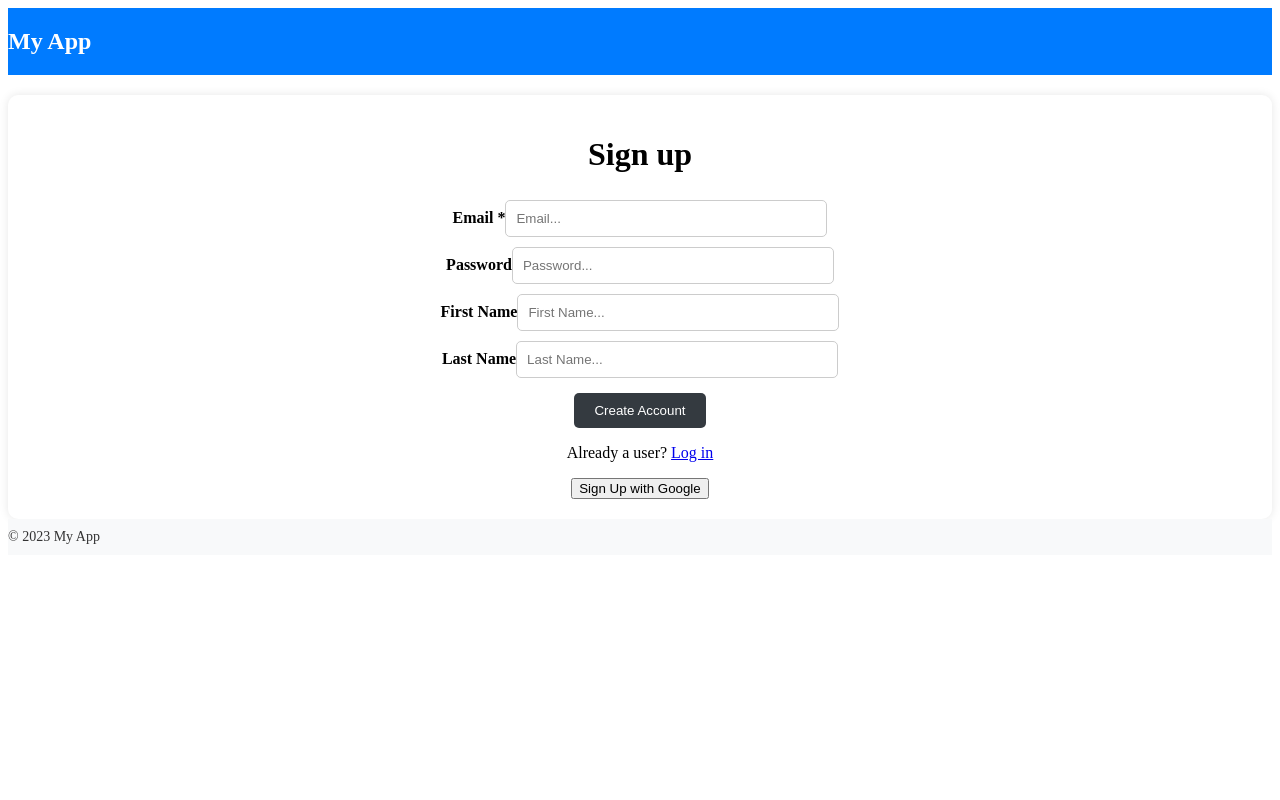
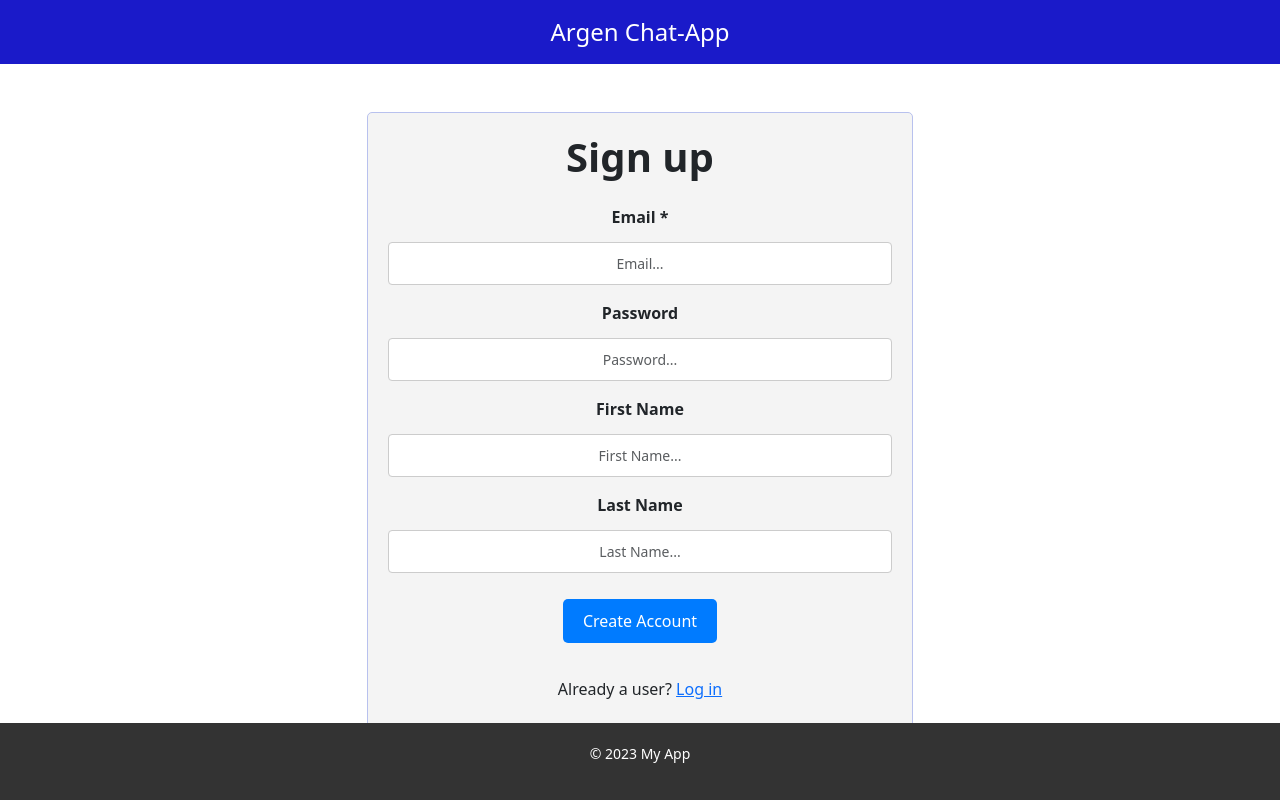
Before and after one commit to Argen96/Chat-Application-FronEnd, a React (Create React App) app in the folder chat-application/: page / in a window 1280 px wide. Built offline with nearby package versions, Linux system fonts and the light colour scheme.

Commit message:
added stylization
added stylization

```diff
--- a/chat-application/package.json
+++ b/chat-application/package.json
@@ -6,6 +6,7 @@
     "@testing-library/jest-dom": "^5.17.0",
     "@testing-library/react": "^13.4.0",
     "@testing-library/user-event": "^13.5.0",
+    "bootstrap": "^5.3.2",
     "react": "^18.2.0",
     "react-dom": "^18.2.0",
     "react-hook-form": "^7.46.2",
--- a/chat-application/src/App.js
+++ b/chat-application/src/App.js
@@ -2,6 +2,8 @@ import React from 'react';
 import { BrowserRouter, Routes, Route } from "react-router-dom";
 import SignUp from './public/signUp/signUp.js';
 import LogIn from './public/login/logIn.js';
+import ForgetPssw from './public/password/forgPssw.js';
+import ResetPasswordPage from './public/password/resetPssw.js';
 
 function App(){
     return (
@@ -9,10 +11,11 @@ function App(){
           <Routes>
             <Route path = '/' element = {<SignUp/>}> </Route>
             <Route path = '/log-in' element = {<LogIn />}> </Route>
+            <Route path = '/forgot-password' element = {<ForgetPssw/>}> </Route>
+            <Route path = '/reset-password' element = {<ResetPasswordPage/>}> </Route>
           </Routes>
       </BrowserRouter>
      );
     }
 
-
 export default App
--- a/chat-application/src/components/footer/style.css
+++ b/chat-application/src/components/footer/style.css
@@ -1,10 +1,13 @@
 .custom-footer {
-    background-color: #f8f9fa;
-    padding: 10px 0;
-  }
+  background-color: #333;
+  color: #fff;
+  padding: 20px 0;
+  text-align: center;
+  position: fixed;
+  bottom: 0;
+  width: 100%;
+}
 
-  .custom-footer-text {
-    color: #333;
-    font-size: 14px;
-    margin: 0;
-  }
+.custom-footer-text {
+  font-size: 14px;
+}
--- a/chat-application/src/components/header/header.js
+++ b/chat-application/src/components/header/header.js
@@ -3,7 +3,7 @@ import './style.css'
 function Header (){
     return (
         <header className="custom-header">
-        <h1 className="text-center custom-header-text">My App</h1>
+        <h1 className="text-center custom-header-text">Argen Chat-App</h1>
         </header>
     )
 }
--- a/chat-application/src/components/header/style.css
+++ b/chat-application/src/components/header/style.css
@@ -1,11 +1,19 @@
+/* style.css */
+body{
+  margin:0
+}
+
 .custom-header {
-    background-color: #007bff;
-    padding: 20px 0;
-    margin-bottom: 20px;
-  }
+  background-color:rgb(26, 26, 201); /* Set your preferred background color */
 
-  .custom-header-text {
-    color: #fff;
-    font-size: 24px;
-    margin: 0;
-  }
+  padding: 20px 0; /* Add padding for spacing */
+  text-align: center; /* Center-align the text */
+}
+
+.custom-header-text {
+  font-size: 24px; /* Set the font size for the text */
+  color: #fff; /* Set the text color */
+  margin: 0; /* Remove margin to eliminate the space at the top */
+  padding: 0; /* Remove padding */
+  line-height: 1; /* Vertically center the text within the header */
+}
--- a/chat-application/src/index.js
+++ b/chat-application/src/index.js
@@ -1,5 +1,6 @@
 import React from 'react';
 import ReactDOM from 'react-dom/client';
+import 'bootstrap/dist/css/bootstrap.css'
 import App from './App.js';
 
 const root = ReactDOM.createRoot(document.getElementById('root'));
--- a/chat-application/src/public/login/logIn.js
+++ b/chat-application/src/public/login/logIn.js
@@ -6,18 +6,9 @@ import Footer from "../../components/footer/footer.js";
 import './style.css'
 
 function LogIn(){
-  const [error,setError] = useState(null);
+
+ const [error,setError] = useState(null);
   const navigate = useNavigate()
-  const user_id = localStorage.getItem('user_id');
-
-  React.useEffect(() => {
-      function idExistDuringBackSWardsButton () {
-          if(user_id){
-            navigate('/trips')
-          }
-        }
-      idExistDuringBackSWardsButton ()
-  }, []);
 
   const onSubmit = async (event) => {
     event.preventDefault();
@@ -29,7 +20,7 @@ function LogIn(){
 
     const response = await fetch('http://localhost:80/api/log-in', {
       method: 'POST', headers: {
-        'Content-Type': 'application/json; charset=utf-8 '
+        'Content-Type': 'application/json; charset=utf-8'
       }, body: JSON.stringify(values)
     })
     const data = await response.json();
@@ -50,7 +41,7 @@ return (
           <div className="custom-card">
             <div className="custom-card-body">
               <h1 className="text-center fw-bold">Login</h1>
-              <form id="login" onSubmit={onSubmit}>
+              <form id="login" onSubmit={ onSubmit }>
                 <div className="custom-input-group">
                   <label htmlFor="email" className="custom-label">
                     Email *
@@ -93,13 +84,20 @@ return (
                   You're not a user yet? <Link to="/">Sign up</Link>
                 </p>
               </form>
+              <Link to="/forgot-password">
+             <button
+             className="l">
+             Forget Password
+            </button>
+            </Link>
             </div>
           </div>
         </div>
       </div>
     </div>
-   < Footer />
-</div>
+  <Footer />
+ </div>
   );
 }
+
 export default LogIn;
--- /dev/null
+++ b/chat-application/src/public/password/forgPssw.js
@@ -0,0 +1,70 @@
+import React from "react";
+import {  Link } from "react-router-dom";
+import { useState } from "react";
+import Footer from "../../components/footer/footer.js";
+import Header from "../../components/header/header.js";
+import './style.css'
+
+function ForgetPssw () {
+
+    const [message,setMessage] = useState(null);
+
+    const onSubmit = async (event) => {
+       event.preventDefault()
+       const form = event.target;
+       const formData = new FormData(form);
+       const email = formData.get("email");
+       const values = { email }
+       console.log(values)
+       const response = await fetch('http://localhost:80/api/forgot-password', {
+        method: 'POST', headers: {
+          'Content-Type': 'application/json; charset=utf-8'
+        }, body: JSON.stringify(values)
+      })
+      const data = await response.json();
+      if(response.ok) {
+        setMessage(data.message)
+      }
+      else {
+        setMessage(data.message);
+      }
+    };
+
+
+    return (
+ <div>
+  <Header />
+    <div className="find-account-form">
+      <h1>Find your account</h1>
+      <p>Please enter your email or mobile number to search for your account.</p>
+      <form onSubmit={onSubmit}>
+        <div className="form-group">
+          <label htmlFor="email">Email:</label>
+          <input
+            type="email"
+            id="email"
+            name="email"
+            placeholder="Enter your email..."
+            required
+            className="form-control custom-input"
+          />
+        </div>
+        <div className="button-group">
+          <Link to="/log-in">
+            <button type="button" className="btn btn-secondary">
+              Cancel
+            </button>
+          </Link>
+          <button type="submit" className="btn btn-primary">
+            Search
+          </button>
+        </div>
+      </form>
+      <div className="message">{message}</div>
+    </div>
+  <Footer />
+ </div>
+  )
+}
+
+export default ForgetPssw
--- /dev/null
+++ b/chat-application/src/public/password/resetPssw.js
@@ -0,0 +1,92 @@
+import React from 'react';
+import Header from '../../components/header/header.js';
+import { useState } from "react";
+import { useEffect } from 'react';
+import Footer from '../../components/footer/footer.js';
+
+function ResetPasswordPage() {
+    const [error, setError] = useState(null);
+    const [codeUrl, setCodeUrl] = useState(null)
+    const [message, setMessage] = useState(null)
+    useEffect(() => {
+
+        const urlSearchParams = new URLSearchParams(window.location.search);
+        const code = urlSearchParams.get('code');
+        setCodeUrl(code)
+    }, []);
+
+    const onSubmit = async (event) => {
+        event.preventDefault()
+        const form = event.target;
+        console.log(codeUrl)
+        const formData = new FormData(form);
+        const password = formData.get("password");
+        const confirmPassword = formData.get("confirmPassword");
+        if (password !== confirmPassword) {
+            setMessage(null)
+            setError('Passwords do not match')
+        }
+        else{
+         setError (null)
+         const values = { password };
+         const response = await fetch(`http://localhost:80/api/reset-password/?code=${codeUrl}`, {
+            method: 'POST', headers: {
+                'Content-Type': 'application/json; charset=utf-8'
+            }, body: JSON.stringify(values)
+        })
+        const data = await response.json();
+        if (response.ok) {
+            setMessage(data.message)
+        }
+        else {
+            setMessage(data.message);
+        }
+    }
+    };
+
+    return (
+   <div>
+    < Header />
+     <div className="password-reset-form">
+      <h1>Password Reset</h1>
+       <p>Please reset your password by filling out the form below:</p>
+      <form onSubmit={onSubmit}>
+        <div className="form-group">
+          <label htmlFor="password" className="form-label">
+            New Password:
+          </label>
+          <input
+            type="password"
+            id="password"
+            name="password"
+            className="form-control"
+            required
+          />
+        </div>
+        <div className="form-group">
+          <label htmlFor="confirmPassword" className="form-label">
+            Confirm New Password:
+          </label>
+          <input
+            type="password"
+            id="confirmPassword"
+            name="confirmPassword"
+            className="form-control"
+            required
+          />
+        </div>
+        <button type="submit" className="btn btn-primary">
+          Reset Password
+        </button>
+        <div className="message">
+          <span className="success">{message}</span>
+          <span className="error">{error}</span>
+        </div>
+      </form>
+    </div>
+          <Footer />
+        </div>
+    );
+}
+
+export default ResetPasswordPage;
--- /dev/null
+++ b/chat-application/src/public/password/style.css
@@ -0,0 +1,62 @@
+/* Custom CSS for stylizing the forms */
+.find-account-form, .password-reset-form {
+    text-align: center;
+    max-width: 400px;
+    margin: 14rem auto;
+    padding: 20px;
+    border: 1px solid #ccc;
+    border-radius: 5px;
+    background-color: #f4f4f4;
+  }
+
+  .form-group {
+    margin-bottom: 20px;
+  }
+
+  .form-label {
+    font-weight: bold;
+  }
+
+  .form-control {
+    width: 100%;
+    padding: 10px;
+    border: 1px solid #ccc;
+    border-radius: 4px;
+    font-size: 14px;
+  }
+
+  .button-group {
+    display: flex;
+    justify-content: space-between;
+    align-items: center;
+  }
+
+  .btn-secondary {
+    background-color: #ccc;
+    color: black;
+    border: none;
+    cursor: pointer;
+    flex-grow: 1;
+    margin-right: 10px;
+  }
+
+  .btn-secondary:hover {
+    background-color: #4b2424;
+  }
+
+  .btn-primary {
+    background-color: #007bff;
+    color: #fff;
+    border: none;
+    cursor: pointer;
+    flex-grow: 2;
+  }
+
+  .btn-primary:hover {
+    background-color: #0056b3;
+  }
+
+  .message {
+    margin-top: 10px;
+    color: #dc3545; /* Red color for error message */
+  }
--- a/chat-application/src/public/signUp/signUp.js
+++ b/chat-application/src/public/signUp/signUp.js
@@ -35,28 +35,7 @@ function SignUp(){
 
     const onClick = async (event) => {
         event.preventDefault();
-
-        try {
-          const response = await fetch('http://localhost:80/auth/google-initiate', {
-            method: 'GET',
-            credentials: 'include',
-            headers: {
-              Accept: 'application/json',
-              'Content-Type': 'application/json',
-            },
-          });
-          if (response.ok) {
-            const data = await response.json();
-            console.log(data.url);
-            window.location.href = data.url;
-          } else {
-            const errorData = await response.json();
-            setError(errorData.message || 'An error occurred');
-          }
-        } catch (error) {
-          console.error('An error occurred:', error);
-          setError('An error occurred');
-        }
+        window.open('http://localhost:80/auth/google/callback', '_self')
       };
 
 
@@ -67,12 +46,12 @@ function SignUp(){
         <div className="container mt-5">
       <div className="row justify-content-center">
         <div className="col-md-6">
-              <div className="custom-card">
-                <div className="custom-card-body">
-                  <h1 className="text-center fw-bold">Sign up</h1>
+          <div className="card custom-card">
+            <div className="card-body custom-card-body">
+              <h1 className="text-center fw-bold mb-4">Sign up</h1>
               <form id="sign-up" onSubmit={onSubmit}>
-                    <div className="custom-input-group">
-                      <label htmlFor="email" className="custom-label">
+                <div className="mb-3">
+                  <label htmlFor="email" className="form-label">
                     Email *
                   </label>
                   <input
@@ -81,13 +60,11 @@ function SignUp(){
                     id="email"
                     name="email"
                     placeholder="Email..."
-                        minLength="5"
-                        maxLength="20"
                     required
                   />
                 </div>
-                    <div className="custom-input-group">
-                      <label htmlFor="password" className="custom-label">
+                <div className="mb-3">
+                  <label htmlFor="password" className="form-label">
                     Password
                   </label>
                   <input
@@ -98,8 +75,8 @@ function SignUp(){
                     placeholder="Password..."
                   />
                 </div>
-                    <div className="custom-input-group">
-                      <label htmlFor="first_name" className="custom-label">
+                <div className="mb-3">
+                  <label htmlFor="first_name" className="form-label">
                     First Name
                   </label>
                   <input
@@ -110,8 +87,8 @@ function SignUp(){
                     placeholder="First Name..."
                   />
                 </div>
-                    <div className="custom-input-group">
-                      <label htmlFor="last_name" className="custom-label">
+                <div className="mb-3">
+                  <label htmlFor="last_name" className="form-label">
                     Last Name
                   </label>
                   <input
@@ -122,21 +99,17 @@ function SignUp(){
                     placeholder="Last Name..."
                   />
                 </div>
-                    {error ? <p className="text-danger">{error}</p> : null}
+                {error && <p className="text-danger">{error}</p>}
                 <div className="text-center">
                   <button type="submit" className="btn btn-primary custom-button">
                     Create Account
                   </button>
                 </div>
                 <p className="mt-4 fs-6 text-center">
-                      Already a user? <Link to="/">Log in</Link>
+                  Already a user? <Link to="/log-in">Log in</Link>
                 </p>
               </form>
-                  <button onClick={onClick}
-                    type="submit"
-                    name="submit"
-                    className="l"
-                  >
+              <button onClick={onClick} type="button" className="btn btn-secondary w-100 mt-3 custom-google-button">
                 Sign Up with Google
               </button>
             </div>
@@ -144,7 +117,7 @@ function SignUp(){
         </div>
       </div>
     </div>
-       < Footer />
+        <Footer />
       </div>
       );
 };
--- a/chat-application/src/public/signUp/style.css
+++ b/chat-application/src/public/signUp/style.css
@@ -1,46 +1,64 @@
-/* SignUpForm.css */
+
+body{
+  height: fit-content;
+}
+
 .custom-card {
-    /* Custom styles for the card container */
-    background-color: #ffffff;
-    border-radius: 10px;
-    padding: 20px;
-    box-shadow: 0 0 10px rgba(0, 0, 0, 0.1);
+  background-color: #f4f4f4; /* Background color for the card */
+  border: 1px solid #b8c1ee; /* Border color */
+  border-radius: 5px; /* Rounded corners */
+  text-align: center; /* Center-align card content */
 }
 
 .custom-card-body {
-    /* Custom styles for the card body */
-    text-align: center; /* Center the content horizontally */
+  padding: 20px; /* Add padding for spacing within the card */
 }
 
 .custom-input {
-    /* Custom styles for input fields */
-    border: 1px solid #ccc;
-    border-radius: 5px;
-    padding: 10px;
-    width: 100%; /* Make the input boxes full-width */
-    margin-bottom: 10px;
-    max-width: 300px; /* Limit the maximum width of the input boxes */
-    margin: 0 auto; /* Center the input boxes horizontally */
+  font-size: 14px; /* Adjust font size for input fields */
+  text-align: center; /* Center-align input text */
 }
 
 .custom-button {
-    /* Custom styles for the submit button */
-    background-color: #007bff;
-    color: #ffffff;
-    border: none;
-    border-radius: 5px;
-    padding: 10px 20px;
-    cursor: pointer;
-    display: block; /* Make the button a block element */
-    margin: 0 auto; /* Center the button horizontally */
+  background-color: #007bff; /* Button background color */
+  border: none; /* Remove button border */
+  color: #fff; /* Text color */
 }
 
 .custom-button:hover {
-    /* Custom styles for button on hover */
-    background-color: #0056b3;
+  background-color: #0056b3; /* Hover color for the button */
 }
 
-  /* Additional styles for the form label */
+.custom-google-button {
+  background-color: #db4a39; /* Google button background color */
+  border: none; /* Remove button border */
+  color: #fff; /* Text color */
+}
+
+.custom-google-button:hover {
+  background-color: #c43225; /* Hover color for the Google button */
+}
+
+/* Center-align labels */
 .form-label {
-    text-align: left;
+  text-align: center;
 }
+
+/* Center-align error message */
+.text-danger {
+  text-align: center;
+}
+
+/* Center-align link text */
+.fs-6.text-center a {
+  text-align: center;
+  display: inline-block;
+  margin-top: 10px; /* Add margin for spacing */
+}
+
+  /* Responsive styles */
+  @media screen and (max-width: 768px) {
+    .col-md-6 {
+      width: 100%;
+    }
+  }
```
Also changed, not shown: 1 other file (tests, documents, lock files or other folders). Lines whose indentation alone changed are shown as unchanged.
